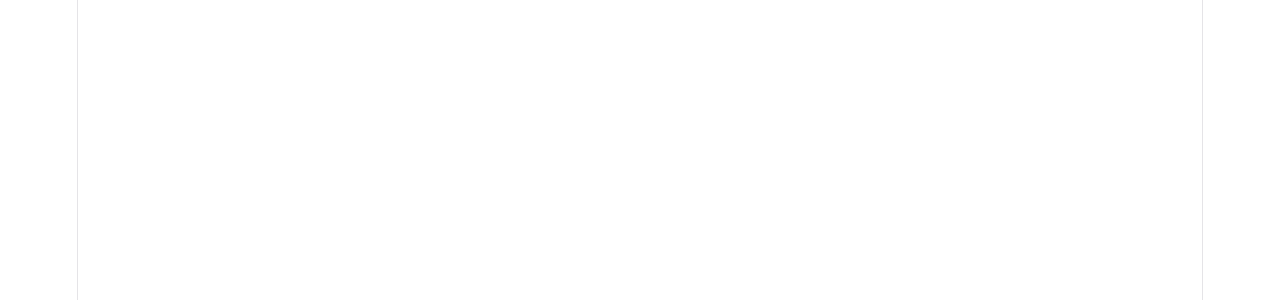
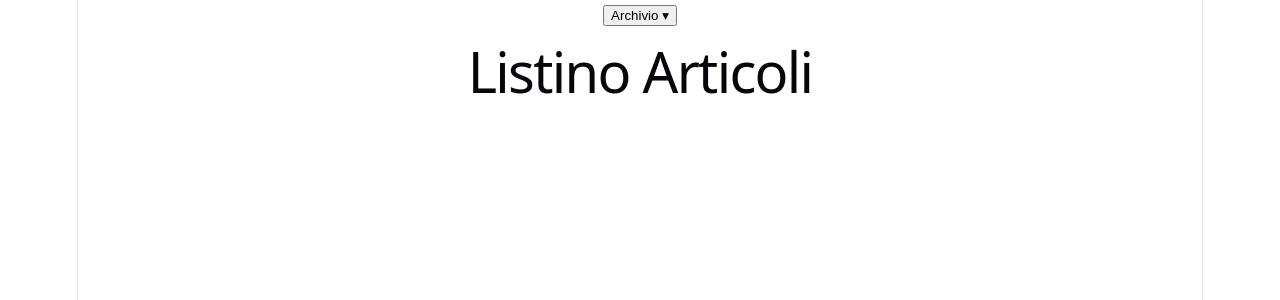
Before and after one commit to Ferro98/Company-Handler, a React (Vite) app in the folder frontend/: page /listino-articoli in a window 1280 px wide. Before the commit this address had no page. Shown: the top 300 px of the page. Built offline with nearby package versions, Linux system fonts and the light colour scheme.

Commit message:
feat: add navbar with nested menus and placeholder pages

```diff
--- a/frontend/src/App.tsx
+++ b/frontend/src/App.tsx
@@ -1,11 +1,23 @@
 import { BrowserRouter, Routes, Route } from 'react-router-dom'
 import AnagraficaPage from './pages/AnagraficaPage'
+import HomePage from './pages/HomePage'
+import Navbar from './components/Navbar'
+import ListinoArticoliPage from './pages/ListinoArticoliPage'
+import TipiDocumentoOffertaPage from './pages/TipiDocumentoOffertaPage'
+import TipiDocumentoIncaricoPage from './pages/TipiDocumentoIncaricoPage'
+import SettoreOperativoPage from './pages/SettoreOperativoPage'
 
 function App() {
     return (
         <BrowserRouter>
+            <Navbar />
             <Routes>
+                <Route path="/" element={<HomePage />} />
                 <Route path="/anagrafica" element={<AnagraficaPage />} />
+                <Route path="/listino-articoli" element={<ListinoArticoliPage />} />
+                <Route path="/tipi-documento-offerta" element={<TipiDocumentoOffertaPage />} />
+                <Route path="/tipi-documento-incarico" element={<TipiDocumentoIncaricoPage />} />
+                <Route path="/settore-operativo" element={<SettoreOperativoPage />} />
             </Routes>
         </BrowserRouter>
     )
--- a/frontend/src/components/Navbar.tsx
+++ b/frontend/src/components/Navbar.tsx
@@ -0,0 +1,35 @@
+import { Link } from 'react-router-dom'
+import { useState } from 'react'
+
+export default function Navbar() {
+    const [menuAperto, setMenuAperto] = useState<string | null>(null)
+    const [sottomenuAperto, setSottomenuAperto] = useState<string | null>(null)
+
+    function toggleMenu(nome: string, sottomenu?: boolean) {
+        sottomenu ? setSottomenuAperto(sottomenuAperto === nome ? null : nome) : setMenuAperto(menuAperto === nome ? null : nome)
+    }
+
+    return (
+        <nav>
+            <div>
+                <button onClick={() => toggleMenu('archivio')}>Archivio ▾</button>
+                {menuAperto === 'archivio' && (
+                    <div>
+                        <Link to="/anagrafica">Anagrafica</Link>
+                        <div>
+                            <button onClick={() => toggleMenu('commerciale', true)}>Settore Commerciale ▾</button>
+                            {sottomenuAperto === 'commerciale' && (
+                                <div>
+                                    <Link to="/listino-articoli">Listino Articoli</Link>
+                                    <Link to="/tipi-documento-offerta">Tipi Documento Offerta</Link>
+                                    <Link to="/tipi-documento-incarico">Tipi Documento Incarico</Link>
+                                </div>
+                            )}
+                        </div>
+                        <Link to="/settore-operativo">Settore Operativo</Link>
+                    </div>
+                )}
+            </div>
+        </nav>
+    )
+}
--- /dev/null
+++ b/frontend/src/pages/ListinoArticoliPage.tsx
@@ -0,0 +1,3 @@
+export default function ListinoArticoliPage() {
+    return <h1>Listino Articoli</h1>
+}
--- /dev/null
+++ b/frontend/src/pages/SettoreOperativoPage.tsx
@@ -0,0 +1,3 @@
+export default function SettoreOperativoPage() {
+    return <h1>Listino Articoli</h1>
+}
--- /dev/null
+++ b/frontend/src/pages/TipiDocumentoIncaricoPage.tsx
@@ -0,0 +1,3 @@
+export default function TipiDocumentoIncaricoPage() {
+    return <h1>Listino Articoli</h1>
+}
--- /dev/null
+++ b/frontend/src/pages/TipiDocumentoOffertaPage.tsx
@@ -0,0 +1,3 @@
+export default function TipiDocumentoOffertaPage() {
+    return <h1>Listino Articoli</h1>
+}
--- a/package.json
+++ /dev/null
@@ -1,5 +0,0 @@
-{
-  "dependencies": {
-    "react-router-dom": "^7.13.2"
-  }
-}
```
Also changed, not shown: 1 other file (tests, documents, lock files or other folders).
